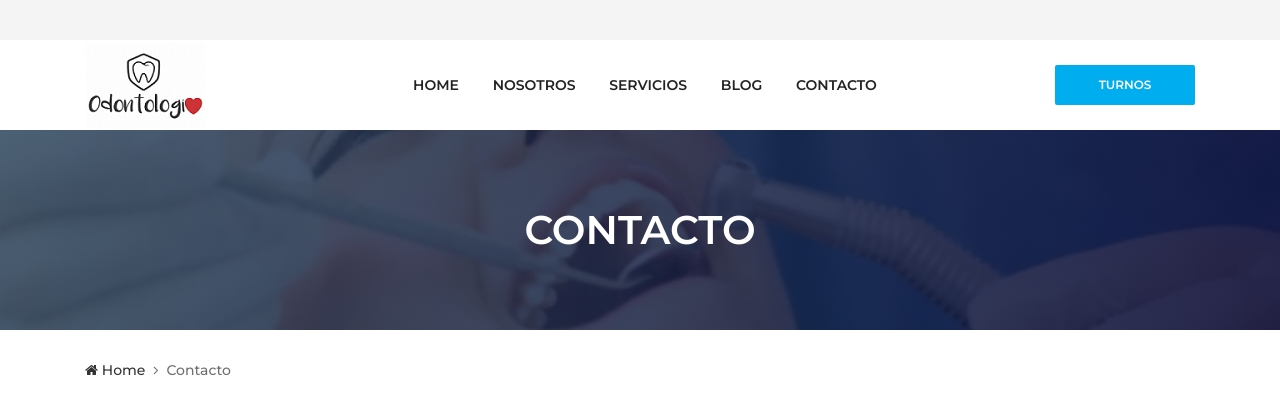
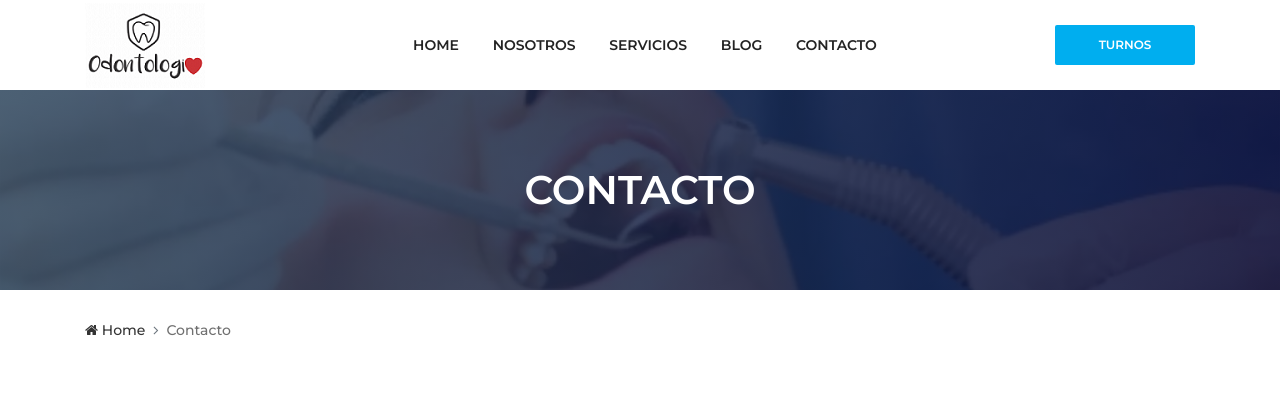
Before and after one commit to afr-ops/drnavarro, a Django app: page /contact.html/ in a window 1280 px wide. Shown: the top 418 px of the page. Run offline with Django 3.2, Linux system fonts and the light colour scheme; some libraries are stand-ins or nearby versions.

Commit message:
modificacion social links3

```diff
--- a/website/templates/contact.html
+++ b/website/templates/contact.html
@@ -30,20 +30,7 @@
   <!-- ***** Header Area Start ***** -->
   <header class="header-area">
     <!-- Top Header Area -->
-    <div class="top-header-area">
-      <div class="container h-100">
 
-
-        <div class="row h-100 align-items-center">
-          <!-- Top Content -->
-
-          <!-- Top Header Social Info -->
-
-
-
-        </div>
-      </div>
-    </div>
     <!-- Top Header End -->
 
     <!-- Main Header Start -->
```
